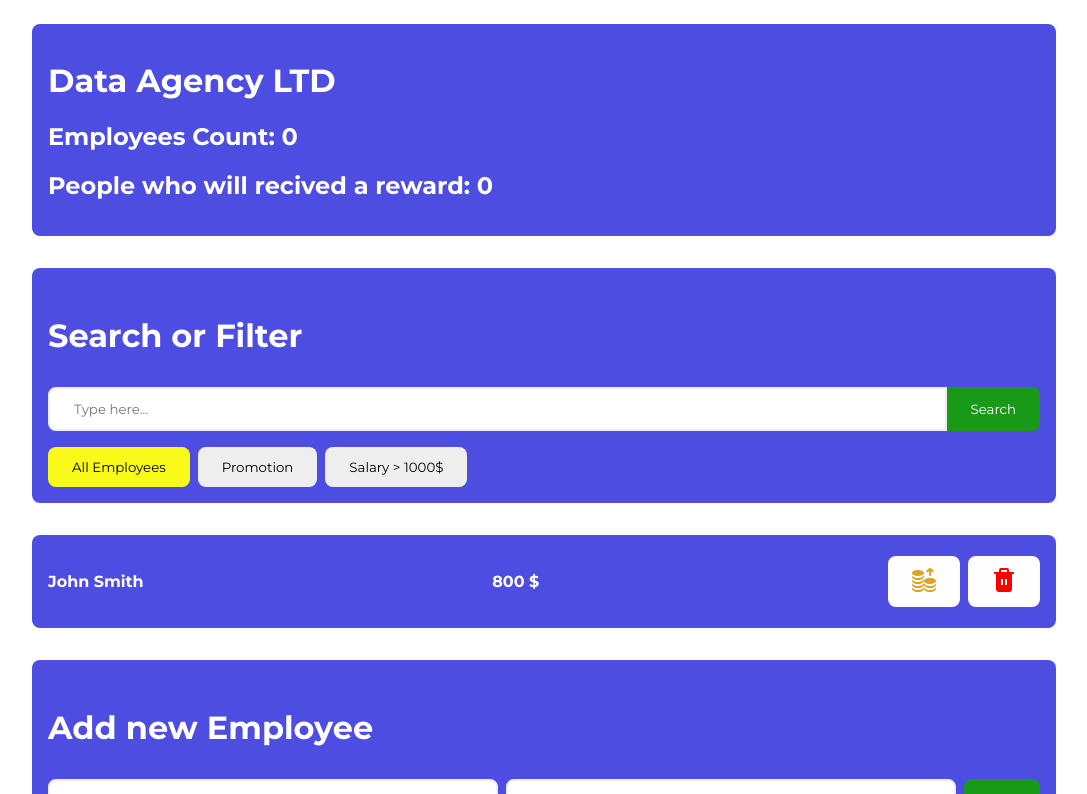
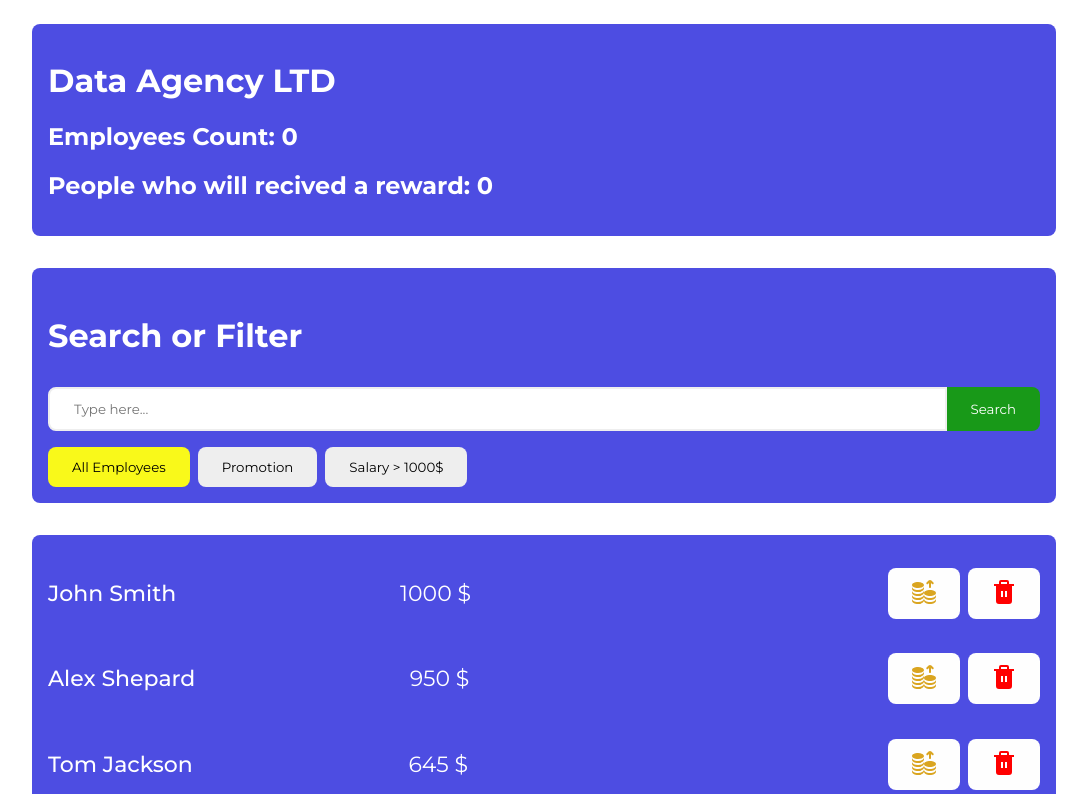
Before and after one commit to samilessons/employee, a React (Create React App) app: page / in a window 1280 px wide. Shown: the top 794 px of the page, without its empty margins (96-1183 px from the left). Built offline with nearby package versions, Linux system fonts and the light colour scheme.

Commit message:
added props in employee list and new data in app.jsx file

```diff
--- a/src/components/app-employees/app-employee-item/app-employee-item.css
+++ b/src/components/app-employees/app-employee-item/app-employee-item.css
@@ -4,11 +4,15 @@
   align-items: center;
 
   .employee-name {
-
+    font-size: 22px;
+    font-weight: 500;
   }
 
   .employee-salary {
-
+    background: none;
+    border: none;
+    color: #fff;
+    font-size: 22px;
   }
 
   .employee-btns {
--- a/src/components/app-employees/app-employee-item/app-employee-item.jsx
+++ b/src/components/app-employees/app-employee-item/app-employee-item.jsx
@@ -1,10 +1,10 @@
 import "./app-employee-item.css"
 
-export default function AppEmployeeItem() {
+export default function AppEmployeeItem({name, salary}) {
   return (
     <div className="app-employee-item">
-      <h4 className="employee-name">John Smith</h4>
-      <h4 className="employee-salary">800 $</h4>
+      <h4 className="employee-name">{name}</h4>
+      <input type="text" className="employee-salary" defaultValue={salary + " $"} />
       <div className="employee-btns">
         <button>
           <svg fill="goldenrod" xmlns="http://www.w3.org/2000/svg" viewBox="0 0 24 24">
--- a/src/components/app-employees/app-employee-list/app-employee-list.jsx
+++ b/src/components/app-employees/app-employee-list/app-employee-list.jsx
@@ -1,9 +1,17 @@
 import AppEmployeeItem from "../app-employee-item/app-employee-item";
 
-export default function AppEmployeeList() {
+export default function AppEmployeeList({ data }) {
+  const employees = data.map(item => {
+    // return <AppEmployeeItem
+    //   name={item.name}
+    //   salary={item.salary}
+    // />
+    return <AppEmployeeItem {...item} />;
+  });
+
   return (
     <div className="block">
-      <AppEmployeeItem/>
+      {employees}
     </div>
   );
 }
--- a/src/components/app/app.jsx
+++ b/src/components/app/app.jsx
@@ -7,6 +7,39 @@ import AppEmployeeList from "../app-employees/app-employee-list/app-employee-lis
 import AppAddNewEmployee from "../app-add-employee/app-add-new-employee";
 
 export default function App() {
+  const data = [
+    {
+      id: 1,
+      name: "John Smith",
+      salary: 1000,
+      increase: false
+    },
+    {
+      id: 2,
+      name: "Alex Shepard",
+      salary: 950,
+      increase: false
+    },
+    {
+      id: 3,
+      name: "Tom Jackson",
+      salary: 645,
+      increase: false
+    },
+    {
+      id: 4,
+      name: "Adam Miller",
+      salary: 1245,
+      increase: false
+    },
+    {
+      id: 5,
+      name: "Mila Yohovich",
+      salary: 877,
+      increase: false
+    },
+  ];
+
   return (
     <div className="app">
       <AppInfo />
@@ -15,7 +48,7 @@ export default function App() {
         <AppSearch />
         <AppFilter/>
       </div>
-      <AppEmployeeList />
+      <AppEmployeeList data={data} />
       <AppAddNewEmployee/>
     </div>
   );
```
